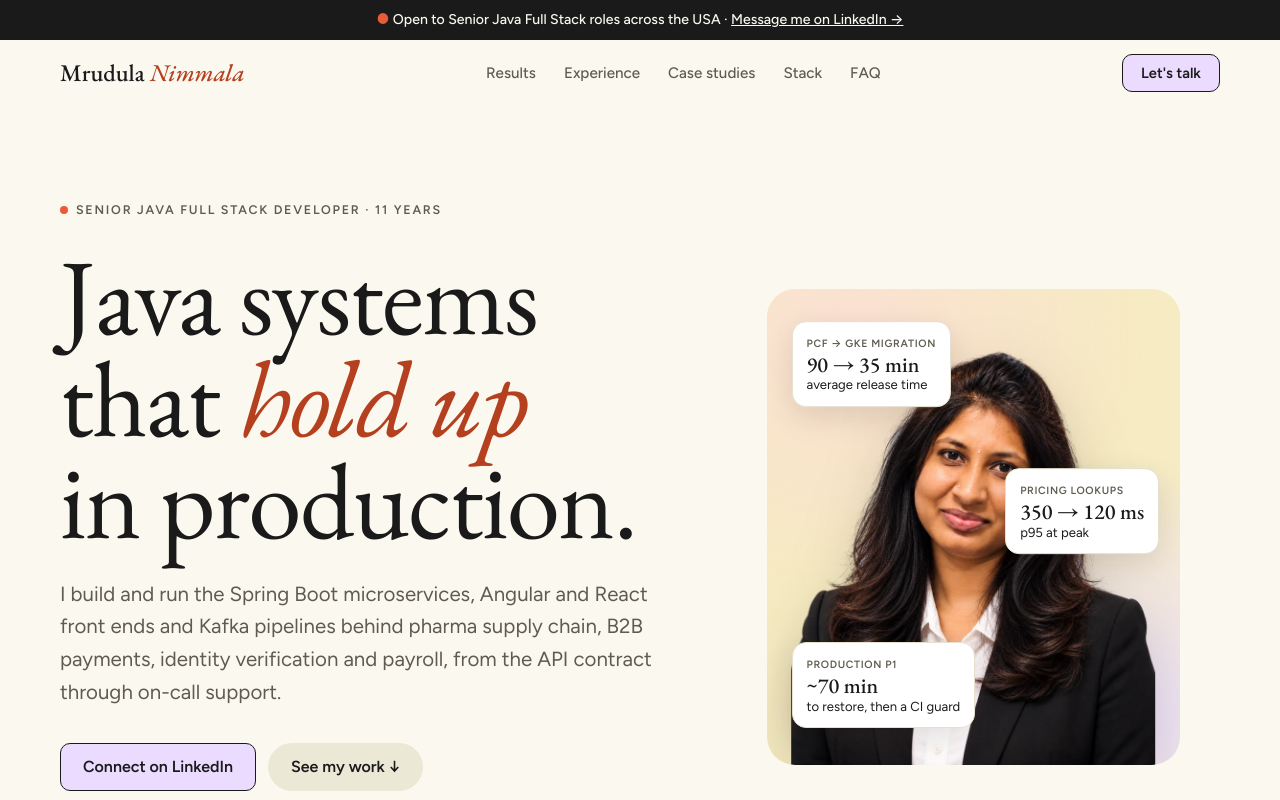
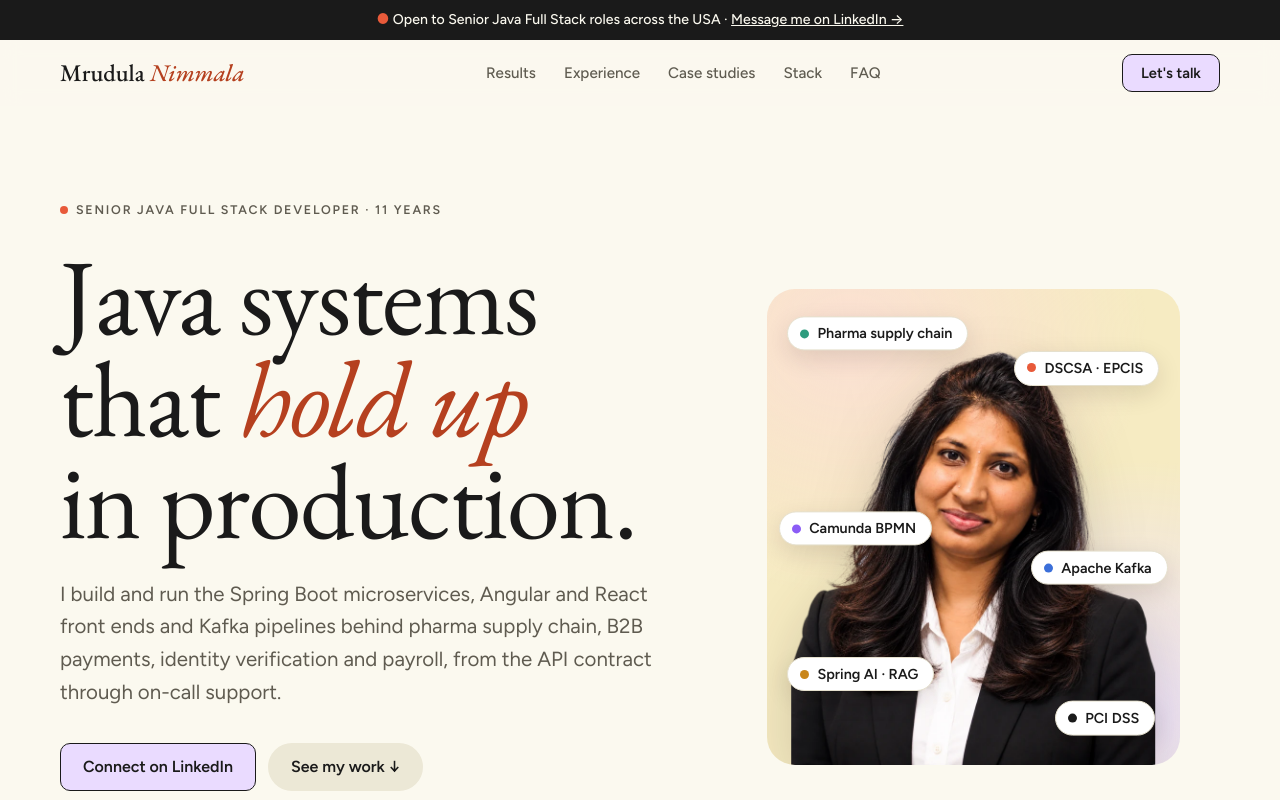
Before and after one commit to Mrudula666/Mrudula666.github.io, a plain HTML site: page index.html in a window 1280 px wide. Shown: the top 800 px of the page. Drawn offline with nearby package versions, Linux system fonts and the light colour scheme.

Commit message:
Hero photo: replace metric cards with domain and tech tags
Pharma supply chain, DSCSA/EPCIS, Camunda BPMN, Apache Kafka, Spring AI/RAG, PCI DSS; preview card updated to match

Co-Authored-By: Claude Opus 5.5 <noreply@anthropic.com>
Claude-Session: https://claude.ai/code/session_01SkYXzJEEyo9xM4TTVRbAg3

```diff
--- a/index.html
+++ b/index.html
@@ -92,22 +92,19 @@ p{margin:0}
 .hero .stackline{margin-top:28px;font:500 .8rem/1.6 var(--mono);color:var(--muted);letter-spacing:.02em}
 .stage{position:relative;border-radius:28px;background:radial-gradient(120% 90% at 20% 10%, var(--peach), transparent 60%),radial-gradient(110% 90% at 90% 90%, var(--lav), transparent 60%),var(--butter);aspect-ratio:4/4.6;max-width:100%;overflow:hidden;isolation:isolate}
 .stage img{position:absolute;left:50%;bottom:0;transform:translateX(-50%);width:88%;height:auto;filter:drop-shadow(0 20px 30px rgba(40,30,10,.18))}
-.float{position:absolute;z-index:2;background:var(--paper);color:var(--ink);border-radius:14px;padding:12px 14px;box-shadow:0 10px 30px rgba(30,20,0,.12);border:1px solid var(--line);font-size:.82rem;line-height:1.3;max-width:230px}
-.float b{display:block;font:500 1.35rem/1.1 var(--serif);margin-top:2px}
-.float small{color:var(--muted);font-weight:600;letter-spacing:.06em;text-transform:uppercase;font-size:.66rem}
-.f1{top:7%;left:6%}
-.f2{top:38%;right:5%}
-.f3{bottom:6%;left:6%}
+.tag{position:absolute;z-index:2;display:inline-flex;align-items:center;gap:8px;background:var(--paper);color:var(--ink);border:1px solid var(--line);border-radius:999px;padding:9px 15px 9px 12px;font:600 .9rem/1 var(--sans);white-space:nowrap;box-shadow:0 8px 24px rgba(30,20,0,.12)}
+.tag i{width:9px;height:9px;border-radius:50%;flex:none}
+.g1{top:6%;left:5%} .g2{top:13%;right:5%} .g3{top:47%;left:3%} .g4{top:56%;right:3%} .g5{bottom:14%;left:5%} .g6{bottom:5%;right:6%}
 @media (prefers-reduced-motion: no-preference){
-  .float{animation:bob 6s ease-in-out infinite}
-  .f2{animation-delay:-2s} .f3{animation-delay:-4s}
-  @keyframes bob{50%{transform:translateY(-8px)}}
+  .tag{animation:bob 6s ease-in-out infinite}
+  .g2{animation-delay:-1s} .g3{animation-delay:-2s} .g4{animation-delay:-3s} .g5{animation-delay:-4s} .g6{animation-delay:-5s}
+  @keyframes bob{50%{transform:translateY(-7px)}}
 }
 @media (max-width:900px){
   .hero{grid-template-columns:1fr}
   .stage{aspect-ratio:1/1;max-width:520px}
 }
-@media (max-width:480px){.float{font-size:.74rem;padding:9px 11px}.float b{font-size:1.1rem}}
+@media (max-width:560px){.tag{font-size:.74rem;padding:7px 11px 7px 9px;gap:6px}.g3,.g4{display:none}.g1{top:4%;left:4%}.g2{top:58%;right:3%}.g5{top:auto;bottom:16%;left:4%}.g6{bottom:4%;right:4%}}
 
 /* marquee */
 .trusted{padding-block:64px 0;text-align:center}
@@ -259,11 +256,14 @@ footer a{color:var(--muted)}
       </div>
       <p class="stackline">Java 21 · Spring Boot 3 · Spring AI · Angular 19 · React · Kafka · GCP · AWS</p>
     </div>
-    <figure class="stage" aria-label="Portrait with selected results">
+    <figure class="stage" aria-label="Portrait with domains and technologies">
       <img src="assets/mrudula-cutout.webp" width="760" height="912" alt="Mrudula Nimmala, Senior Java Full Stack Developer">
-      <div class="float f1"><small>PCF → GKE migration</small><b>90 → 35 min</b>average release time</div>
-      <div class="float f2"><small>Pricing lookups</small><b>350 → 120 ms</b>p95 at peak</div>
-      <div class="float f3"><small>Production P1</small><b>~70 min</b>to restore, then a CI guard</div>
+      <span class="tag g1"><i style="background:#2E9C7E"></i>Pharma supply chain</span>
+      <span class="tag g2"><i style="background:#E85A3A"></i>DSCSA · EPCIS</span>
+      <span class="tag g3"><i style="background:#8B5CF6"></i>Camunda BPMN</span>
+      <span class="tag g4"><i style="background:#3B6FD9"></i>Apache Kafka</span>
+      <span class="tag g5"><i style="background:#C9861A"></i>Spring AI · RAG</span>
+      <span class="tag g6"><i style="background:var(--ink)"></i>PCI DSS</span>
     </figure>
   </header>
 
```
Also changed, not shown: og.png.
